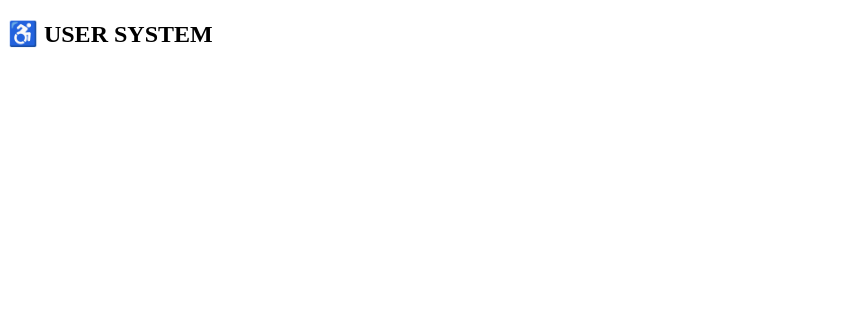
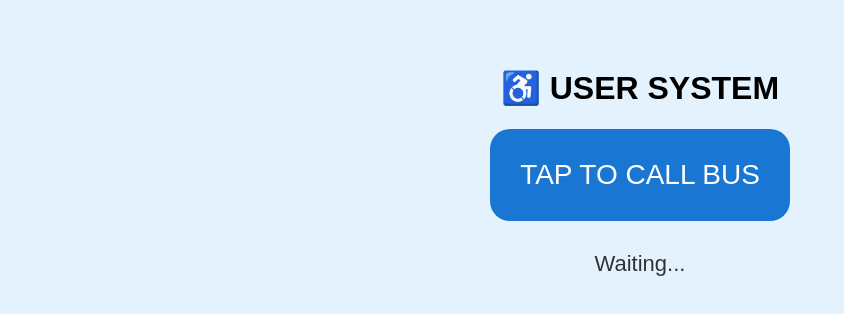
Before and after one commit to robel494/blind-transport, a website: page user.html in a window 1280 px wide. Shown: the whole page, without its empty margins (0-844 px from the left). Drawn offline with Linux system fonts and the light colour scheme.

Commit message:
user.html

```diff
--- a/user.html
+++ b/user.html
@@ -1,35 +1,65 @@
 <!DOCTYPE html>
 <html>
+<head>
+  <title>User System</title>
+  <style>
+    body {
+      font-family: Arial;
+      background: #e3f2fd;
+      text-align: center;
+      padding: 40px;
+    }
+    button {
+      font-size: 28px;
+      padding: 30px;
+      background: #1976d2;
+      color: white;
+      border: none;
+      border-radius: 20px;
+    }
+    #status {
+      margin-top: 30px;
+      font-size: 22px;
+      color: #333;
+    }
+  </style>
+</head>
 <body>
-<h2>♿ USER SYSTEM</h2>
+
+<h1>♿ USER SYSTEM</h1>
+
+<button onclick="start()">TAP TO CALL BUS</button>
+
+<div id="status">Waiting...</div>
 
 <script>
 const ws = new WebSocket("wss://blind-transport.onrender.com/");
+const status = document.getElementById("status");
+
+function speak(text, times = 1) {
+  for (let i = 0; i < times; i++) {
+    speechSynthesis.speak(new SpeechSynthesisUtterance(text));
+  }
+}
 
 ws.onopen = () => {
   ws.send(JSON.stringify({ type: "USER_CONNECT" }));
 };
 
-const synth = speechSynthesis;
-
-function speak(text, repeat = 1) {
-  for (let i = 0; i < repeat; i++) {
-    synth.speak(new SpeechSynthesisUtterance(text));
-  }
-}
-
-document.body.onclick = () => {
+function start() {
+  status.innerText = "Listening for bus number...";
   speak("Please say the bus number");
 
   const rec = new webkitSpeechRecognition();
+  rec.lang = "en-US";
   rec.start();
+
   rec.onresult = e => {
-    ws.send(JSON.stringify({
-      type: "BUS_REQUEST",
-      bus: e.results[0][0].transcript
-    }));
+    const bus = e.results[0][0].transcript;
+    status.innerText = "Bus " + bus + " requested";
+    ws.send(JSON.stringify({ type: "BUS_REQUEST", bus }));
   };
-};
+}
 
 let uLat, uLon;
 navigator.geolocation.watchPosition(p => {
@@ -39,10 +69,12 @@ navigator.geolocation.watchPosition(p => {
 
 ws.onmessage = e => {
   const d = JSON.parse(e.data);
+
   if (d.type === "BUS_GPS") {
-    const dist = distance(uLat, uLon, d.lat, d.lon);
-    const time = dist / 30;
-    speak(Math.ceil(time) + " minutes left");
+    const dist = getDistance(uLat, uLon, d.lat, d.lon);
+    const mins = Math.ceil(dist / 30 / 60);
+    speak(mins + " minutes left");
+    status.innerText = mins + " minutes left";
 
     if (dist < 20) {
       navigator.vibrate([500,500,500]);
@@ -51,12 +83,13 @@ ws.onmessage = e => {
   }
 };
 
-function distance(a,b,c,d) {
+function getDistance(a,b,c,d) {
   const R=6371000;
   const x=(c-a)*Math.PI/180;
   const y=(d-b)*Math.PI/180;
-  const k=Math.sin(x/2)**2+
-  Math.cos(a*Math.PI/180)*Math.cos(c*Math.PI/180)*Math.sin(y/2)**2;
+  const k=Math.sin(x/2)**2 +
+    Math.cos(a*Math.PI/180)*Math.cos(c*Math.PI/180) *
+    Math.sin(y/2)**2;
   return R*2*Math.atan2(Math.sqrt(k),Math.sqrt(1-k));
 }
 </script>
```
